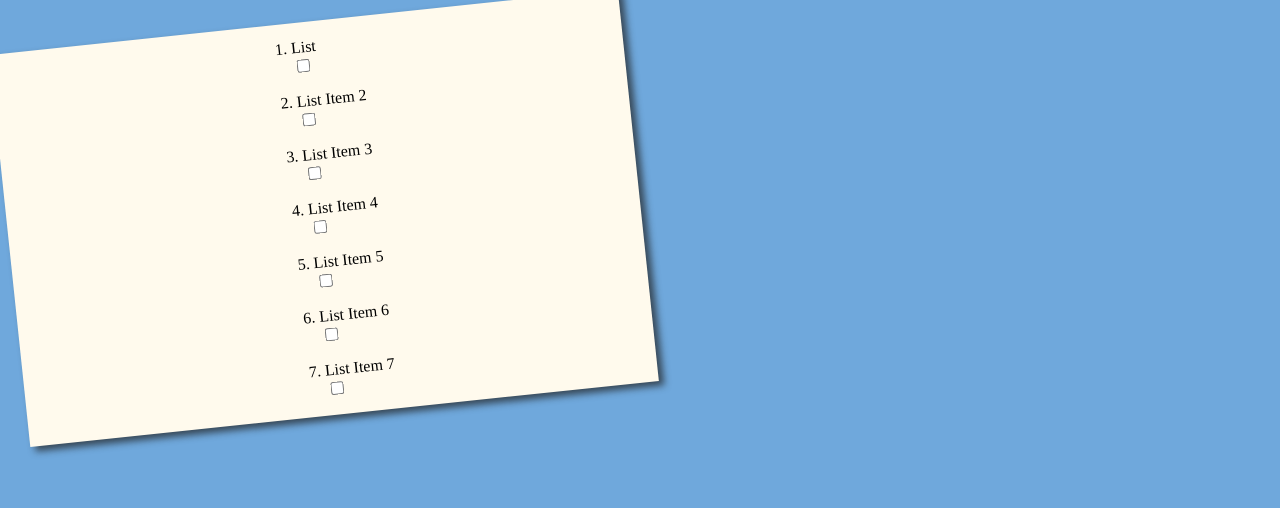
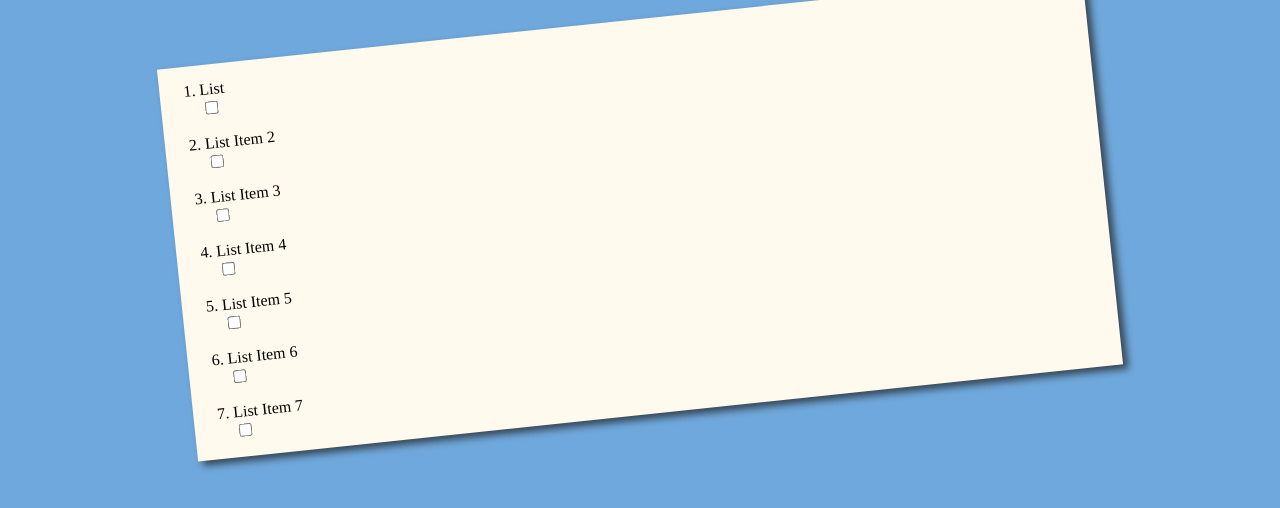
Before and after one commit to YamianR/JS-Fundamentals-III---To-Do-List, a website: page index.html in a window 1280 px wide. Drawn offline with Linux system fonts and the light colour scheme.

Commit message:
latest safe

```diff
--- a/style.css
+++ b/style.css
@@ -1,5 +1,9 @@
 body {
     background-color: #6FA8DC;
+    margin: 20px;
+    display: flex;
+    justify-content: center;
+    align-items: center;
 }
 
 
@@ -9,12 +13,11 @@ body {
 
 .box  {
 
-        height:fit-content;
+        height: auto;
         background-color: #fffaed;
-        display: flex;
-        justify-content: center;
         align-items: center;
-        width: 50%;
+        width: 75%;
+        margin: auto%;
         box-shadow:5px 5px 7px rgba(33,33,33,.7);
         transform: rotate(-6deg);
         transition: transofrm .15s linear;
```
